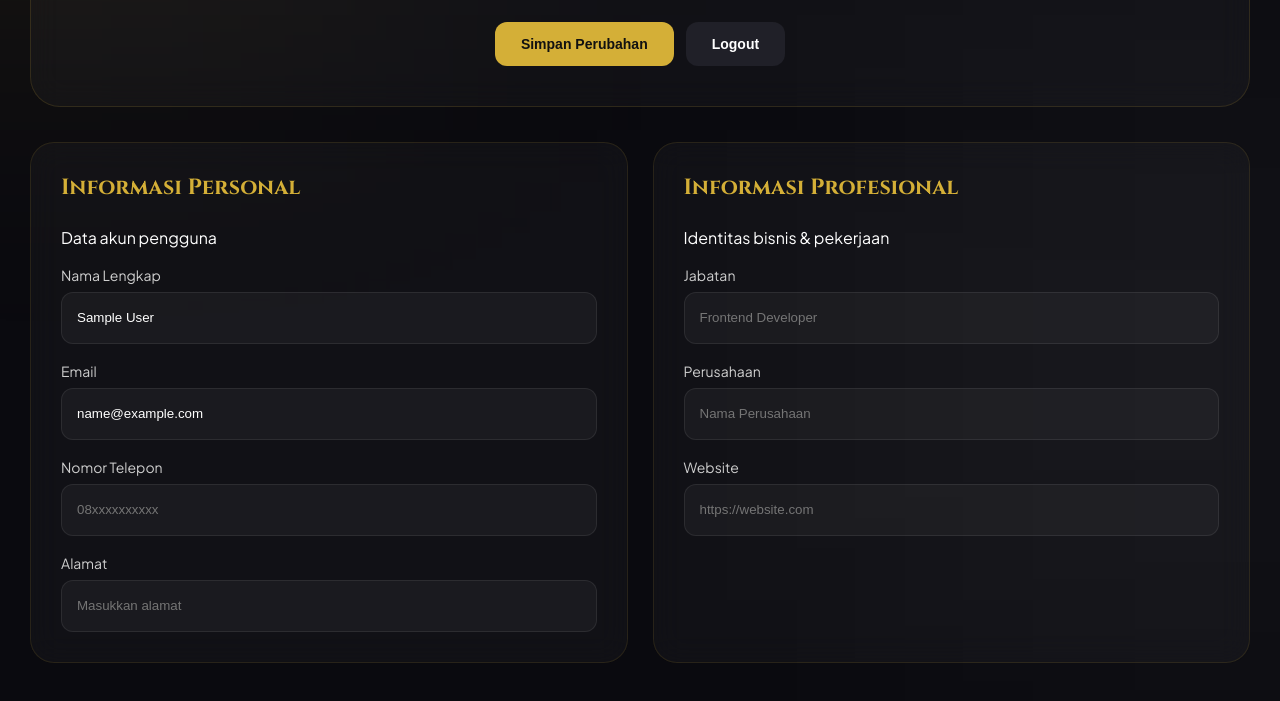
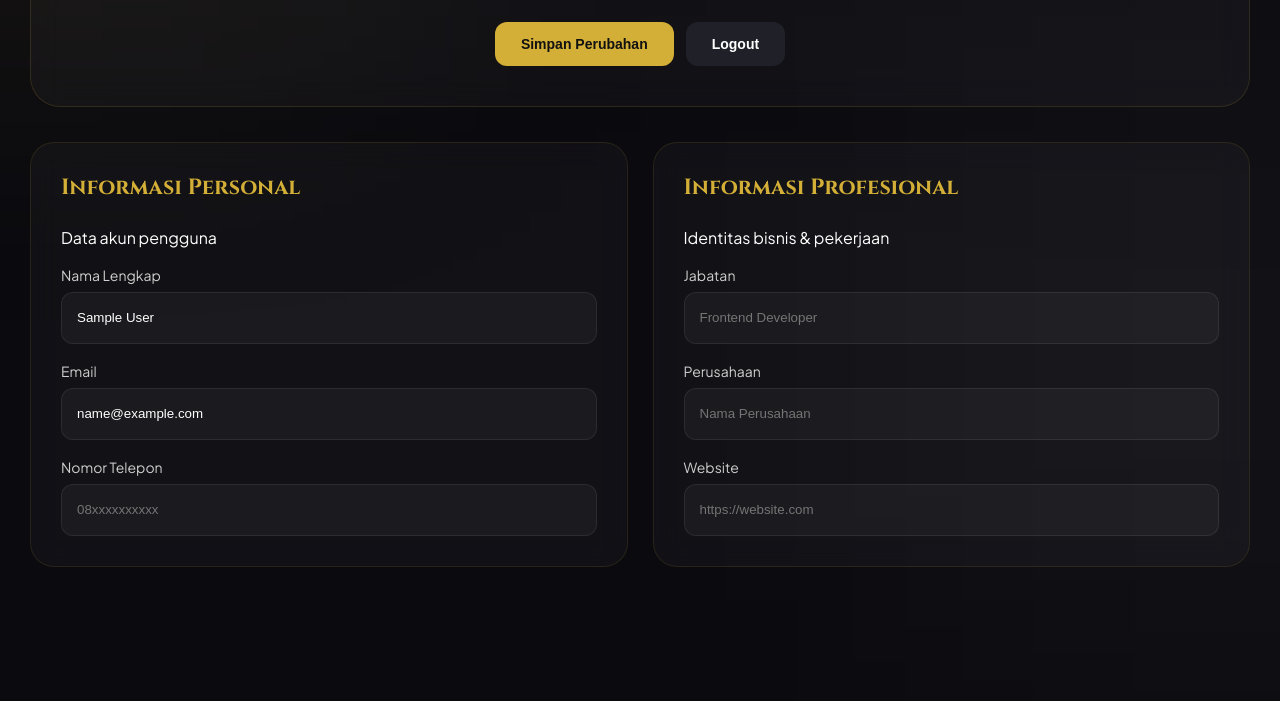
Before and after one commit to MuhamadAldi-Nugroho/pemrogaman_web_projek_nacama, a website: page public/profile.html in a window 1280 px wide. Shown: the part 385-1086 px from the top of the page. After the commit the page ends 1002 px from the top, so only its background shows below. Drawn offline with Linux system fonts and the light colour scheme; sample sign-in values are in the browser's storage.

Commit message:
delete alamat

```diff
--- a/public/js/profile.js
+++ b/public/js/profile.js
@@ -17,8 +17,6 @@ document.getElementById("name").value = user.name || "";
 document.getElementById("email").value = user.email || "";
 
 document.getElementById("phone").value = user.phone || "";
-
-document.getElementById("address").value = user.address || "";
 
 document.getElementById("jobTitle").value = user.jobTitle || "";
 
@@ -82,8 +80,6 @@ async function saveProfile() {
 
         phone: document.getElementById("phone").value,
 
-        address: document.getElementById("address").value,
-
         jobTitle: document.getElementById("jobTitle").value,
 
         company: document.getElementById("company").value,
--- a/public/profile.html
+++ b/public/profile.html
@@ -60,9 +60,6 @@
 
           <label>Nomor Telepon</label>
           <input type="text" id="phone" placeholder="08xxxxxxxxxx" />
-
-          <label>Alamat</label>
-          <input type="text" id="address" placeholder="Masukkan alamat" />
         </div>
 
         <!-- Professional -->
--- a/server.js
+++ b/server.js
@@ -39,7 +39,6 @@ app.post("/register", (req, res) => {
     phone: "",
     company: "",
     website: "",
-    address: "",
     avatarColor: "#D4AF37",
   });
 
```
